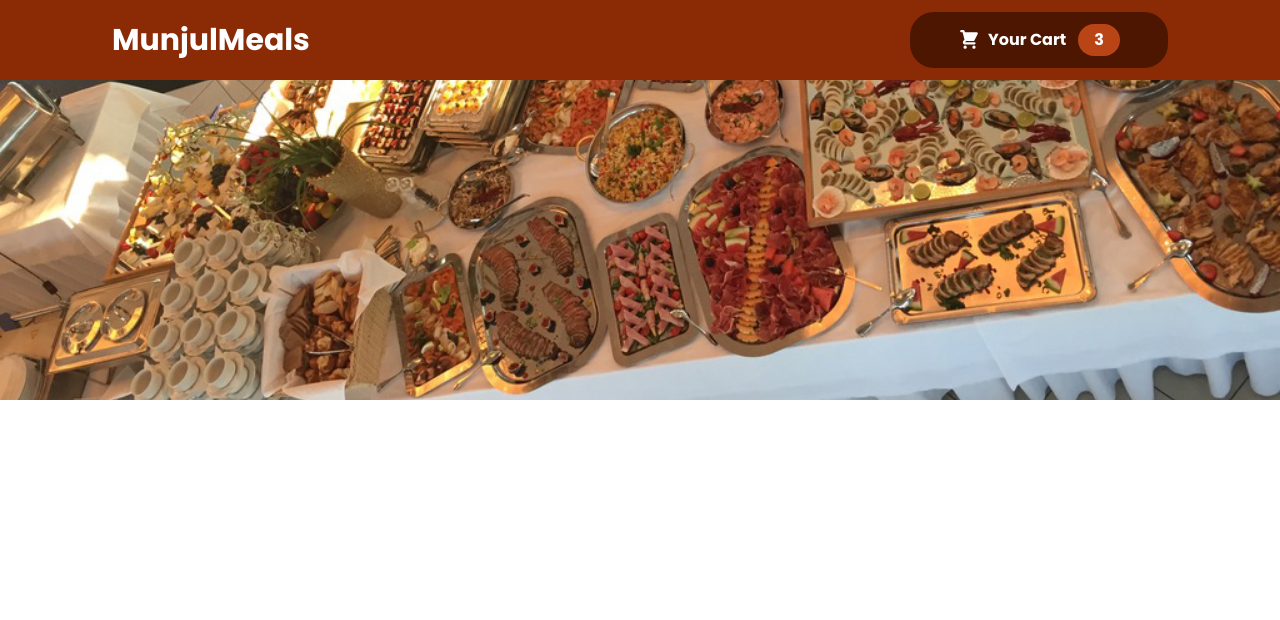
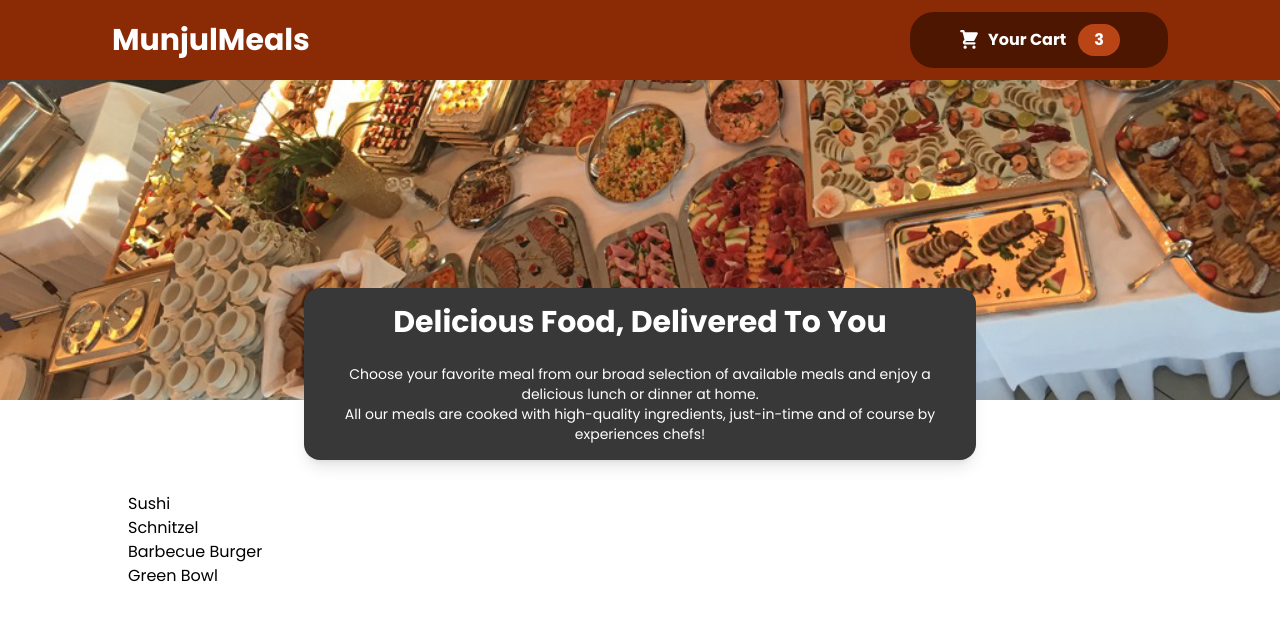
Before and after one commit to fiqihz/Food-Order-App, a React (Create React App) app: page / in a window 1280 px wide. Shown: the top 620 px of the page. Built offline with nearby package versions, Linux system fonts and the light colour scheme.

Commit message:
Displaying the meals component

```diff
--- a/src/App.js
+++ b/src/App.js
@@ -1,10 +1,14 @@
 import React from "react";
 import Header from "./components/Layout/Header";
+import Meals from "./components/Meals/Meals";
 
 function App() {
   return (
     <div className="font-poppin">
       <Header />
+      <main>
+        <Meals />
+      </main>
     </div>
   );
 }
--- a/src/components/Meals/AvailableMeals.js
+++ b/src/components/Meals/AvailableMeals.js
@@ -27,10 +27,10 @@ const DUMMY_MEALS = [
 
 const AvailableMeals = () => {
   return (
-    <section>
+    <section className="max-w-5xl w-[90%] my-8 mx-auto">
       <ul>
         {DUMMY_MEALS.map((data) => (
-          <li>{data.name}</li>
+          <li key={data.id}>{data.name}</li>
         ))}
       </ul>
     </section>
--- /dev/null
+++ b/src/components/Meals/Meals.js
@@ -0,0 +1,14 @@
+import MealsSummary from "./MealsSummary";
+import AvailableMeals from "./AvailableMeals";
+import React from "react";
+
+const Meals = () => {
+  return (
+    <React.Fragment>
+      <MealsSummary />
+      <AvailableMeals />
+    </React.Fragment>
+  );
+};
+
+export default Meals;
--- a/src/components/Meals/MealsSummary.js
+++ b/src/components/Meals/MealsSummary.js
@@ -1,12 +1,14 @@
 const MealsSummary = () => {
   return (
-    <section className="text-center max-w-3xl w-[90%] m-auto -mt-40 relative bg-[#383838] text-white rounded-2xl p-4 shadow-lg">
-      <h2 className="text-4xl mt-0">Delicious Food, Delivered To You</h2>
-      <p>
+    <section className="text-center max-w-2xl w-[90%] m-auto -mt-28 relative bg-[#383838] text-white rounded-2xl p-4 shadow-lg">
+      <h2 className="text-3xl mt-0 font-bold mb-6">
+        Delicious Food, Delivered To You
+      </h2>
+      <p className="text-base text-sm">
         Choose your favorite meal from our broad selection of available meals
         and enjoy a delicious lunch or dinner at home.
       </p>
-      <p>
+      <p className="text-base text-sm">
         All our meals are cooked with high-quality ingredients, just-in-time and
         of course by experiences chefs!
       </p>
```
